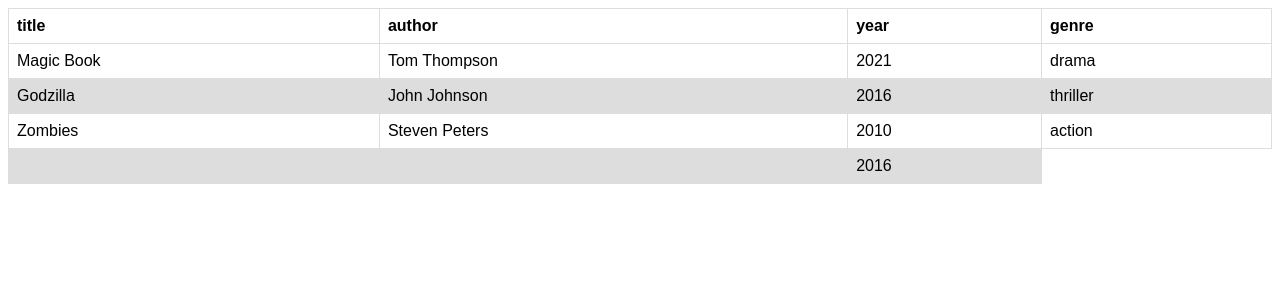
After one commit to marmala5/code_academy_mj, a PHP site: page /homework_arrays/associative_arrays.php in a window 1280 px wide. The commit adds this page. Shown: the top 300 px of the page. Run offline with PHP 8.4, Linux system fonts and the light colour scheme.

Commit message:
2021-07-25

```diff
--- /dev/null
+++ b/17_21-07-19_php_arrays/homework_arrays/associative_arrays.php
@@ -0,0 +1,49 @@
+<?php
+// Asociatyvūs masyvai
+
+
+
+//     Sukurti masyvą, kuris aprašytų knygos duomenis: title, author, year, genre
+
+$book = [
+'title' => 'Magic Book',
+'author' => 'Tom Thompson',
+'year' => 2021,
+'genre' => 'drama'
+];
+
+// var_dump($book);
+
+
+//     Sukurti masyvą, kurio elementai būtų masyvai aprašantys knygas
+
+$library = [
+	$book,
+
+	['title' => 'Godzilla',
+	'author' => 'John Johnson',
+	'year' => 2016,
+	'genre' => 'thriller'],
+
+	['title' => 'Zombies',
+	'author' => 'Steven Peters',
+	'year' => 2010,
+	'genre' => 'action'],
+];
+
+// var_dump($library);
+
+//     Išvesti visus knygų masyvo elementus su var_dump;
+foreach ($library as $key => $value) {
+	// var_dump($key, $value);
+}
+
+//     Išvesti visų visų knygų metų vidurkį;
+$averageYear = array_column($library, 'year');
+// var_dump($averageYear);
+$averageYear = array_sum($averageYear) / count($averageYear);
+$averageYear = round($averageYear);
+// var_dump($averageYear);
+
+//     Išvesti visus knygų masyvo elementus HTML lentele;
+require_once 'table.phtml';
--- /dev/null
+++ b/17_21-07-19_php_arrays/homework_arrays/table.phtml
@@ -0,0 +1,51 @@
+<!DOCTYPE html>
+<html>
+<head>
+	<meta charset="utf-8">
+	<title></title>
+	<style>
+	table {
+		font-family: arial, sans-serif;
+		border-collapse: collapse;
+		width: 100%;
+	}
+
+	td, th {
+		border: 1px solid #dddddd;
+		text-align: left;
+		padding: 8px;
+	}
+
+	tr:nth-child(even) {
+		background-color: #dddddd;
+	}
+</style>
+</head>
+<body>
+	<table>
+		<thead>
+			<tr>
+				<th>title</th>
+				<th>author</th>
+				<th>year</th>
+				<th>genre</th>
+			</tr>
+		</thead>
+		<tbody>
+			<?php foreach ($library as $value): ?>
+			<tr>
+				<td><?php echo $value['title']; ?></td>
+				<td><?php echo $value['author']; ?></td>
+				<td><?php echo $value['year']; ?></td>
+				<td><?php echo $value['genre']; ?></td>
+			</tr>
+			<?php endforeach; ?>
+			<tr>
+				<td colspan="2"></td>
+				<td><?php echo $averageYear; ?></td>
+			</tr>
+		</tbody>
+	</table>
+
+</body>
+</html>
```
Also changed, not shown: 17_21-07-19_php_arrays/classwork_array.php (+55 -15 lines), 17_21-07-19_php_arrays/homework_arrays/arrays_functions.php (added, +12 -0 lines), 17_21-07-19_php_arrays/homework_arrays/indexed_arrays.php (added, +71 -0 lines), 18_21-07-22_php_arrays_2/test.php (added, +8 -0 lines).
